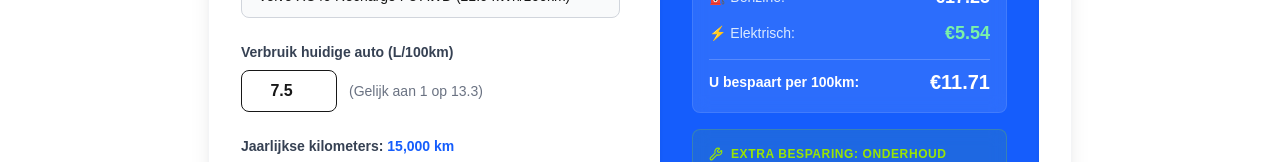
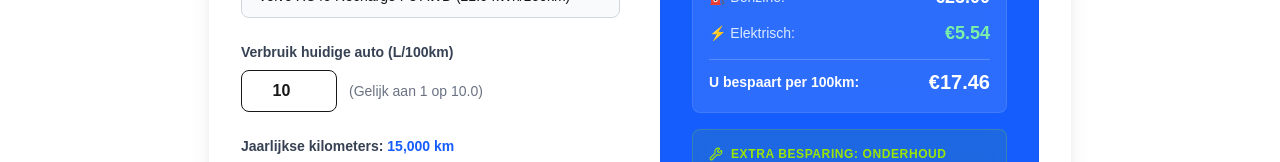
Before and after one commit to jaspervenniker-netizen/elektrisch-laden-gids, a Next.js app: page /elektrisch-laden/kosten-en-besparingen in a window 1280 px wide. Shown: the part 615-777 px from the top of the page. Built offline with nearby package versions, Linux system fonts and the light colour scheme.

Commit message:
Updated standard consumption to 1/10

```diff
--- a/components/KostenCalculator.tsx
+++ b/components/KostenCalculator.tsx
@@ -28,7 +28,7 @@ export default function KostenCalculator() {
   const [selectedCar, setSelectedCar] = useState(defaultCar);
 
   const [evConsumption, setEvConsumption] = useState(18.25);
-  const [gasConsumption, setGasConsumption] = useState(7.5);
+  const [gasConsumption, setGasConsumption] = useState(10);
 
   const searchParams = useSearchParams();
 
--- a/components/TripCalculator.tsx
+++ b/components/TripCalculator.tsx
@@ -20,7 +20,7 @@ export default function TripCalculator() {
   const [batteryHealth, setBatteryHealth] = useState(94);
   const [tripType, setTripType] = useState<'summer' | 'mild' | 'winter'>('mild');
   const [gasPrice, setGasPrice] = useState(2.3);
-  const [gasConsumption, setGasConsumption] = useState(7.5);
+  const [gasConsumption, setGasConsumption] = useState(10);
   const [showDetails, setShowDetails] = useState(false);
 
   const selectedCar = carDatabase.find(c => c.id === selectedCarId) || carDatabase[0];
```
